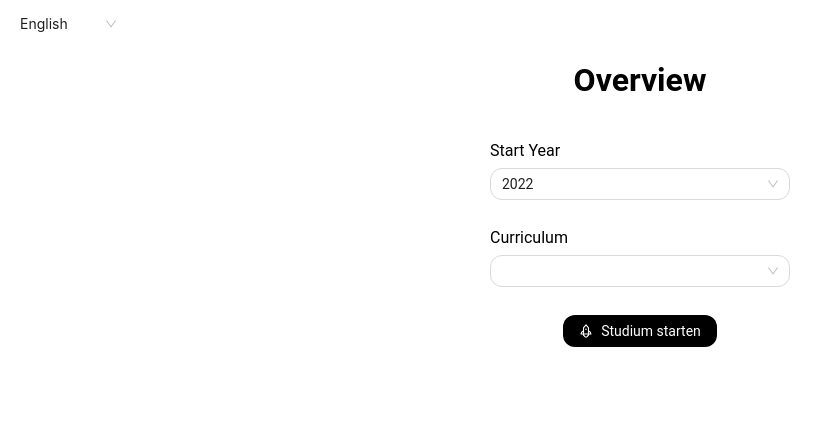
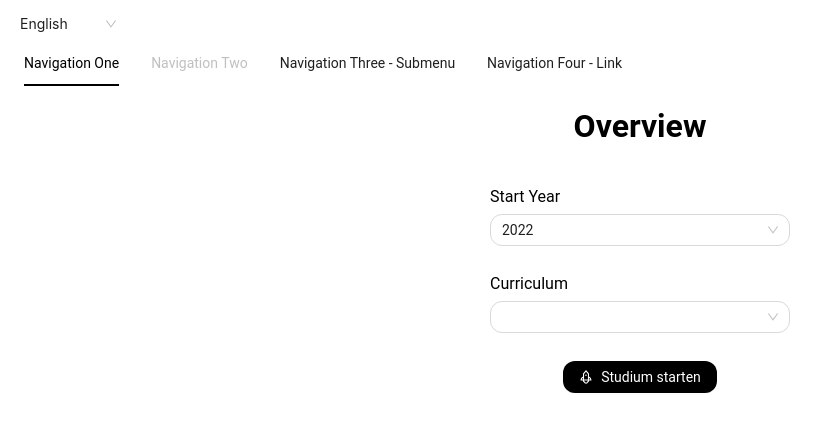
Before and after one commit to SmashGrade/SmashGrade-App, a React (Vite) app: page / in a window 1280 px wide. Shown: the top 432 px of the page, without its empty margins (0-832 px from the left). Built offline with nearby package versions, Linux system fonts and the light colour scheme; data requests are answered from the project's data file.

Commit message:
#17: rebased

```diff
--- a/package.json
+++ b/package.json
@@ -34,6 +34,7 @@
         ]
     },
     "dependencies": {
+        "@tanstack/react-router": "^0.0.1-beta.191",
         "@tanstack/react-query": "^5.0.0",
         "@tanstack/react-query-devtools": "^5.0.3",
         "antd": "^5.9.1",
--- a/src/App.tsx
+++ b/src/App.tsx
@@ -1,7 +1,13 @@
-import { OnboardingPage } from './pages/OnboardingPage';
+import Navigation from '@components/Navigation';
+import { Outlet } from '@tanstack/react-router';
 
 function App() {
-    return <OnboardingPage />;
+    return (
+        <>
+            <Navigation />
+            <Outlet />
+        </>
+    );
 }
 
 export default App;
--- /dev/null
+++ b/src/components/Navigation.tsx
@@ -0,0 +1,70 @@
+import { Menu, MenuProps } from 'antd';
+import { useState } from 'react';
+
+const items: MenuProps['items'] = [
+    {
+        label: 'Navigation One',
+        key: 'mail',
+    },
+    {
+        label: 'Navigation Two',
+        key: 'app',
+        disabled: true,
+    },
+    {
+        label: 'Navigation Three - Submenu',
+        key: 'SubMenu',
+        children: [
+            {
+                type: 'group',
+                label: 'Item 1',
+                children: [
+                    {
+                        label: 'Option 1',
+                        key: 'setting:1',
+                    },
+                    {
+                        label: 'Option 2',
+                        key: 'setting:2',
+                    },
+                ],
+            },
+            {
+                type: 'group',
+                label: 'Item 2',
+                children: [
+                    {
+                        label: 'Option 3',
+                        key: 'setting:3',
+                    },
+                    {
+                        label: 'Option 4',
+                        key: 'setting:4',
+                    },
+                ],
+            },
+        ],
+    },
+    {
+        label: (
+            <a href={'https://ant.design'} target={'_blank'} rel={'noopener noreferrer'}>
+                Navigation Four - Link
+            </a>
+        ),
+        key: 'alipay',
+    },
+];
+
+export default function Navigation() {
+    const [current, setCurrent] = useState('mail');
+
+    const onClick: MenuProps['onClick'] = (e) => {
+        setCurrent(e.key);
+    };
+
+    return (
+        <>
+            <Menu onClick={onClick} selectedKeys={[current]} mode={'horizontal'} items={items} />
+        </>
+    );
+}
--- a/src/main.tsx
+++ b/src/main.tsx
@@ -7,8 +7,18 @@ import App from './App.tsx';
 import colors from './colors.module.scss';
 import './global.scss';
 import { ReactIntlProvider } from './i18n/ReactIntlProvider.tsx';
+import { RootRoute, Route, Router, RouterProvider } from '@tanstack/react-router';
+import { OnboardingPage } from './pages/OnboardingPage';
 
 const queryClient = new QueryClient();
+
+const rootRoute: RootRoute = new RootRoute({
+    component: App,
+});
+
+const indexRoute = new Route({ getParentRoute: () => rootRoute, path: '/', component: OnboardingPage });
+const routeTree = rootRoute.addChildren([indexRoute]);
+const router = new Router({ routeTree });
 
 ReactDOM.createRoot(document.getElementById('root')!).render(
     <React.StrictMode>
@@ -37,7 +47,7 @@ ReactDOM.createRoot(document.getElementById('root')!).render(
                 }}
             >
                 <QueryClientProvider client={queryClient}>
-                    <App />
+                    <RouterProvider router={router} />
                     <ReactQueryDevtools initialIsOpen={false} />
                 </QueryClientProvider>
             </ConfigProvider>
```
Also changed, not shown: 1 other file (tests, documents, lock files or other folders).
